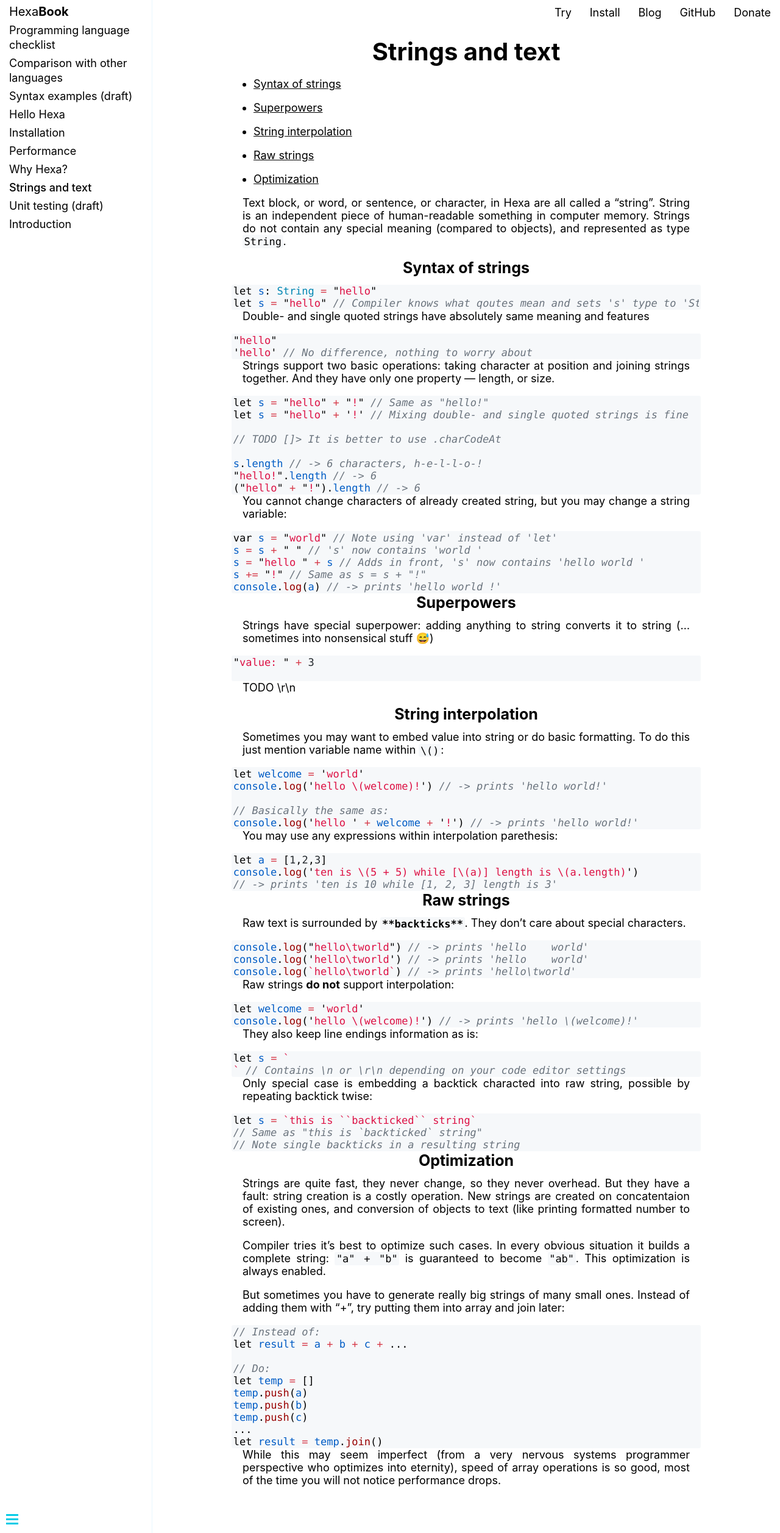
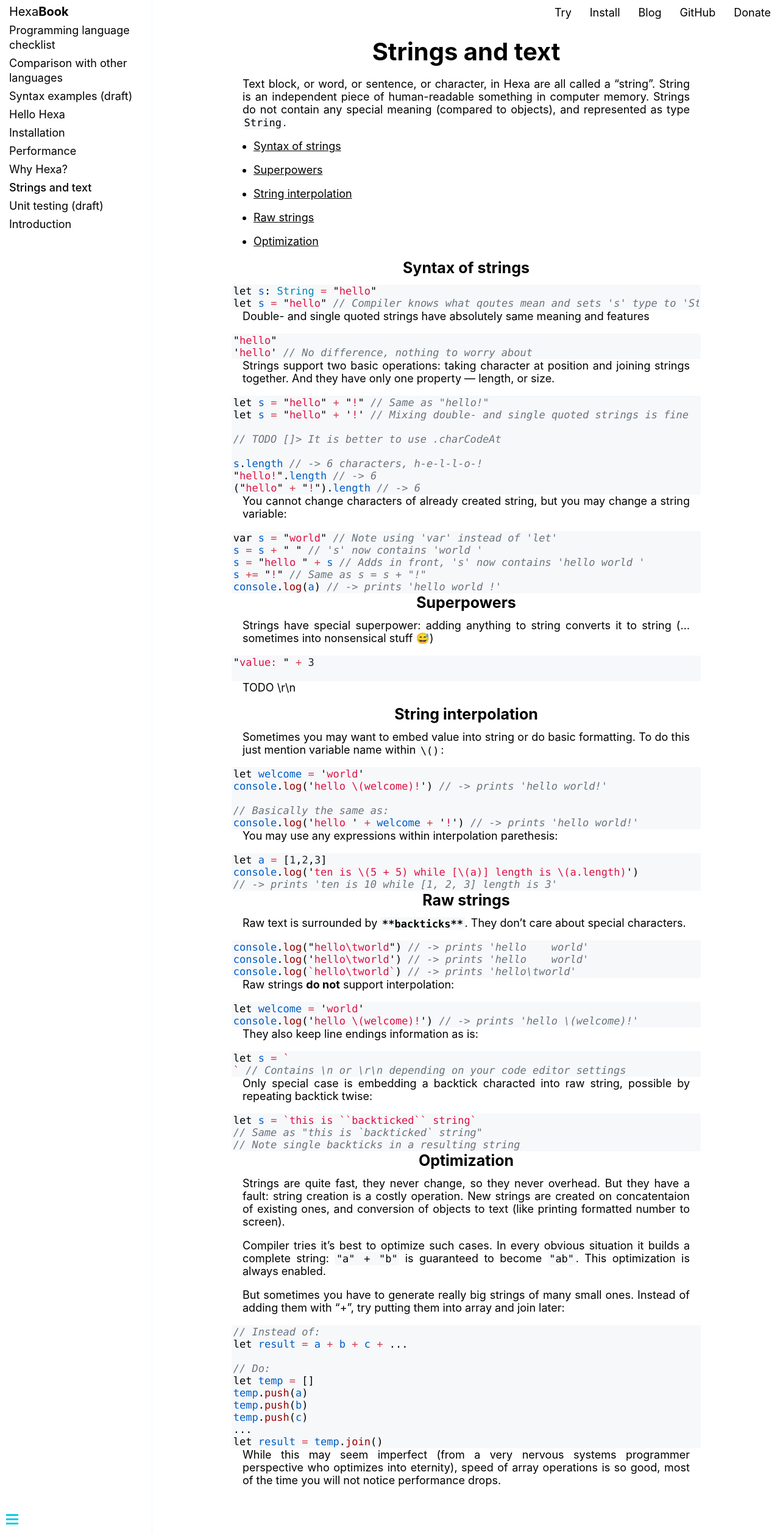
Before and after one commit to hexalang/hexalang.github.io, a Jekyll site: the page built from _book/Strings.md, in a window 1280 px wide. Shown: the whole page at 61% size. Built offline with Jekyll 4.4.1, drawn with Linux system fonts in a browser that asks for light colours; part of the change alters nothing that is shown.

```diff
--- a/_book/Strings.md
+++ b/_book/Strings.md
@@ -3,12 +3,12 @@ layout: book
 title: Strings and text
 ---
 
+Text block, or word, or sentence, or character, in Hexa are all called a "string".
+String is an independent piece of human-readable something in computer memory. Strings do not contain any special meaning (compared to objects),
+and represented as type `String`. <!-- TODO link to class documentation -->
+
 * Table of contents
 {:toc}
-
-Text block, or word, or sentence, or character, in Hexa are all called a "string".
-String is an independent piece of human-readable something in computer memory. Strings do not contain any special meaning (compared to objects),
-and represented as type `String`.
 
 ### Syntax of strings
 
```
